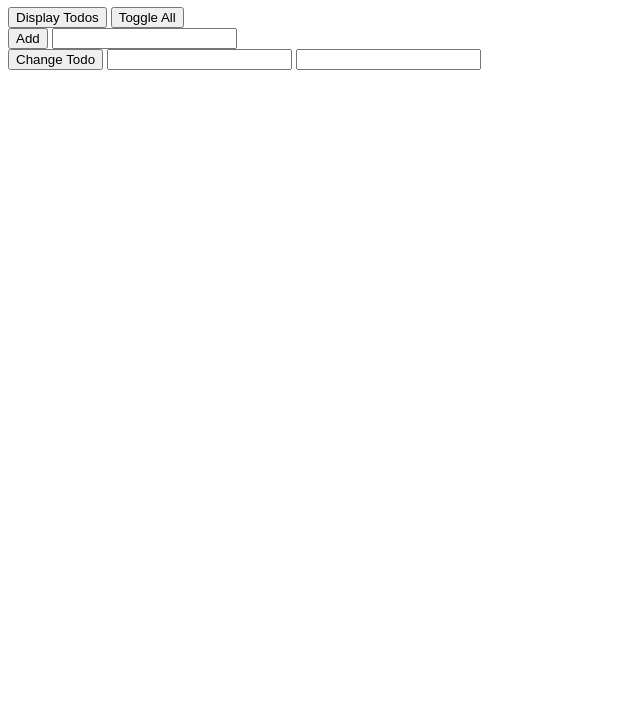
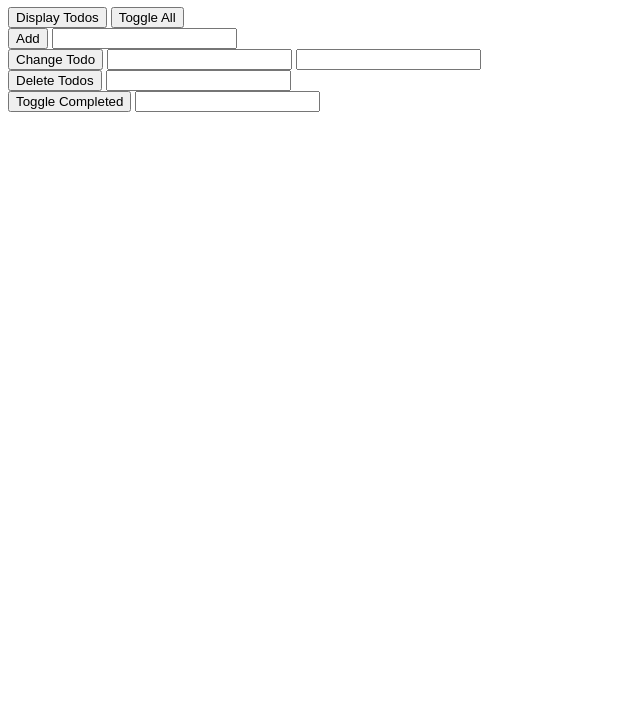
Before and after one commit to chinedumc/js_Journey, a plain HTML site: page Practical_Js/Todos/index.html in a window 1280 px wide. Shown: the part 73-800 px from the top of the page, without its empty margins (0-640 px from the left). Drawn offline with Linux system fonts and the light colour scheme; files that its build step writes are made by us from their sources.

Commit message:
Created a button for deleting Todos, a button to toggle Todos as completed and moved the toggleAll function to the bottom of the handler object.

```diff
--- a/Practical_Js/Todos/index.html
+++ b/Practical_Js/Todos/index.html
@@ -29,6 +29,19 @@
         <input id="changeTodoTextInput" type="text">
     </div>
 
+    <!-- Delete Todos Button -->
+    <div>
+        <button onclick="handlers.deleteTodo()">Delete Todos</button>
+        <input id="deleteTodoPositionInput" type="number">
+    </div>
+
+    <!-- Toggle Complete Button -->
+    <div>
+        <button onclick="handlers.toggleCompleted()">Toggle Completed</button>
+        <input id="toggleCompletedPositionInput" type="number">
+    </div>
+
+
     <script src="todos4.js"></script>
 </body>
 </html>
--- a/Practical_Js/Todos/todos4.js
+++ b/Practical_Js/Todos/todos4.js
@@ -93,9 +93,6 @@ var handlers = {
     displayTodos: function() {
         todoList.displayTodos();
     },
-    toggleAll: function() {
-        todoList.toggleAll();
-    },
     addTodo: function() {
         var addTodoTextInput = document.getElementById('addTodoTextInput');
         todoList.addTodo(addTodoTextInput.value);
@@ -107,5 +104,18 @@ var handlers = {
         todoList.changeTodo(changeTodoPositionInput.valueAsNumber, changeTodoTextInput.value);
         changeTodoPositionInput.value = '';
         changeTodoTextInput.value = '';
+    },
+    deleteTodo: function() {
+        var deleteTodoPositionInput = document.getElementById('deleteTodoPositionInput');
+        todoList.deleteTodo(deleteTodoPositionInput.valueAsNumber);
+        deleteTodoPositionInput.value = '';
+    },
+    toggleCompleted: function() {
+        var toggleCompletedPositionInput = document.getElementById('toggleCompletedPositionInput');
+        todoList.toggleCompleted(toggleCompletedPositionInput.valueAsNumber);
+        toggleCompletedPositionInput.value = '';
+    },
+    toggleAll: function() {
+        todoList.toggleAll();
     }
 };
```
